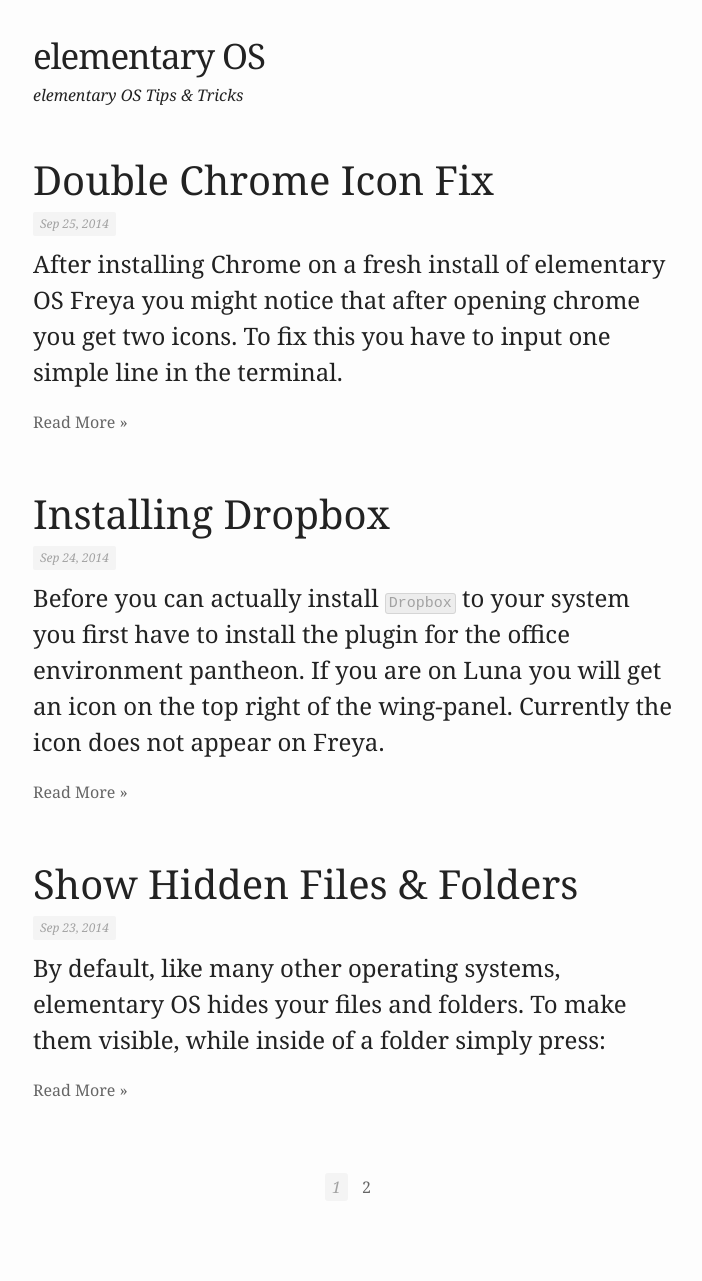
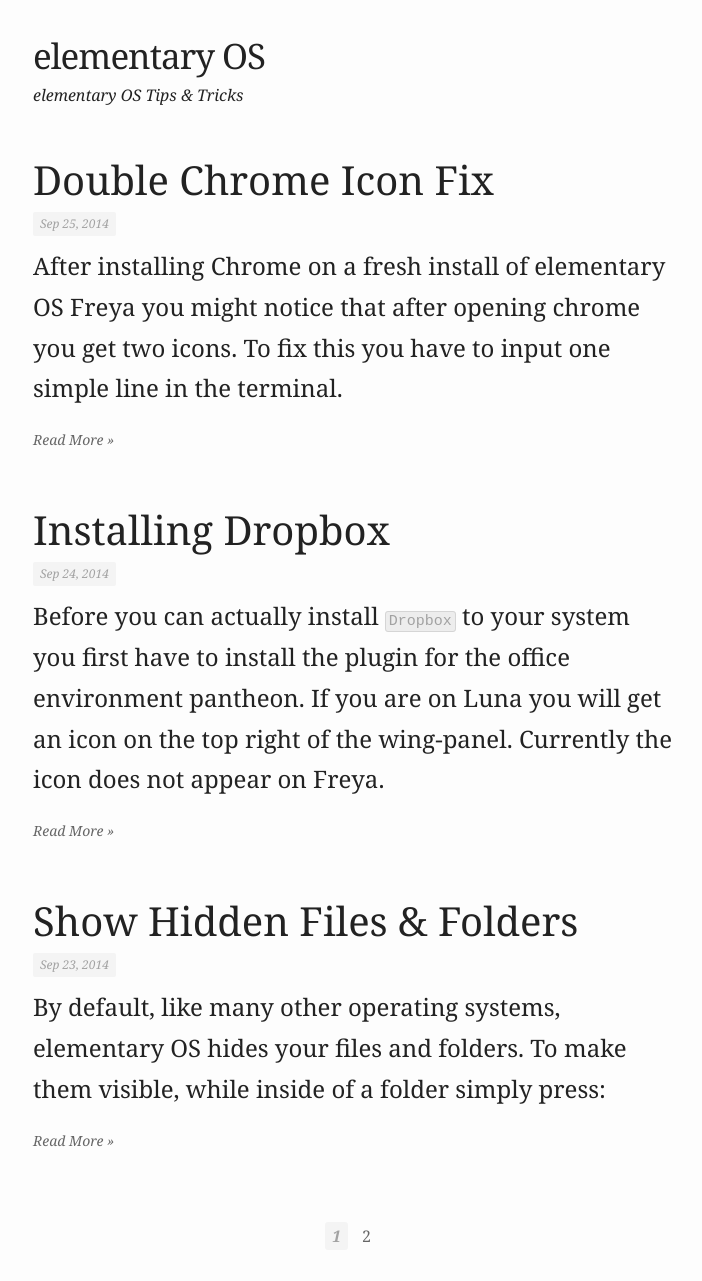
Before and after one commit to timbog80/timbog80.github.io, a Jekyll site: the page built from index.html, in a window 1280 px wide and 1301 px high. Shown: the top 1281 px of the window, without its empty margins (287-989 px from the left). Built offline with Jekyll 4.4.1, drawn with Linux system fonts in a browser that asks for light colours; nearby versions of some CDN libraries; the list of posts is cut into pages by our own code.

Commit message:
minor update with readme and post content

```diff
--- a/_sass/_layout.scss
+++ b/_sass/_layout.scss
@@ -61,6 +61,7 @@
 
   p {
     font-size: 24px;
+    line-height: 1.7;
   }
 }
 
@@ -78,7 +79,6 @@
   @include transition(all, 0.2s, ease);
 
   &:hover {
-    cursor: pointer;
     background: $grey-color-light;
   }
 }
@@ -95,9 +95,10 @@
 }
 
 .post-read {
-  font-size: $base-font-size;
+  font-size: $mediam-font-size;
   display: inline-block;
   margin: 20px 0 50px 0;
+  font-style: italic;
 
   &:hover {
     text-decoration: none;
@@ -130,6 +131,7 @@
     color: $grey-color-dark;
     padding: 3px 7px;
     border-radius: .2em;
+    font-weight: 700;
   }
 }
 
@@ -141,12 +143,12 @@
 @keyframes fadeIn { from { opacity:0; } to { opacity:1; } }
 
 .fade-in {
-  opacity:0;  /* make things invisible upon start */
-  -webkit-animation:fadeIn ease-in 1;  /* call our keyframe named fadeIn, use animattion ease-in and repeat it only 1 time */
+  opacity:0;
+  -webkit-animation:fadeIn ease-in 1;
   -moz-animation:fadeIn ease-in 1;
   animation:fadeIn ease-in 1;
 
-  -webkit-animation-fill-mode:forwards;  /* this makes sure that after animation is done we remain at the last keyframe value (opacity: 1)*/
+  -webkit-animation-fill-mode:forwards;
   -moz-animation-fill-mode:forwards;
   animation-fill-mode:forwards;
 
--- a/css/main.scss
+++ b/css/main.scss
@@ -6,6 +6,7 @@
 // Our variables
 $base-font-family: 'Noto Serif', serif;
 $base-font-size:   16px;
+$mediam-font-size:  14px;
 $small-font-size:  12px;
 $base-line-height: 1.5;
 
```
Also changed, not shown: 1 other file.
